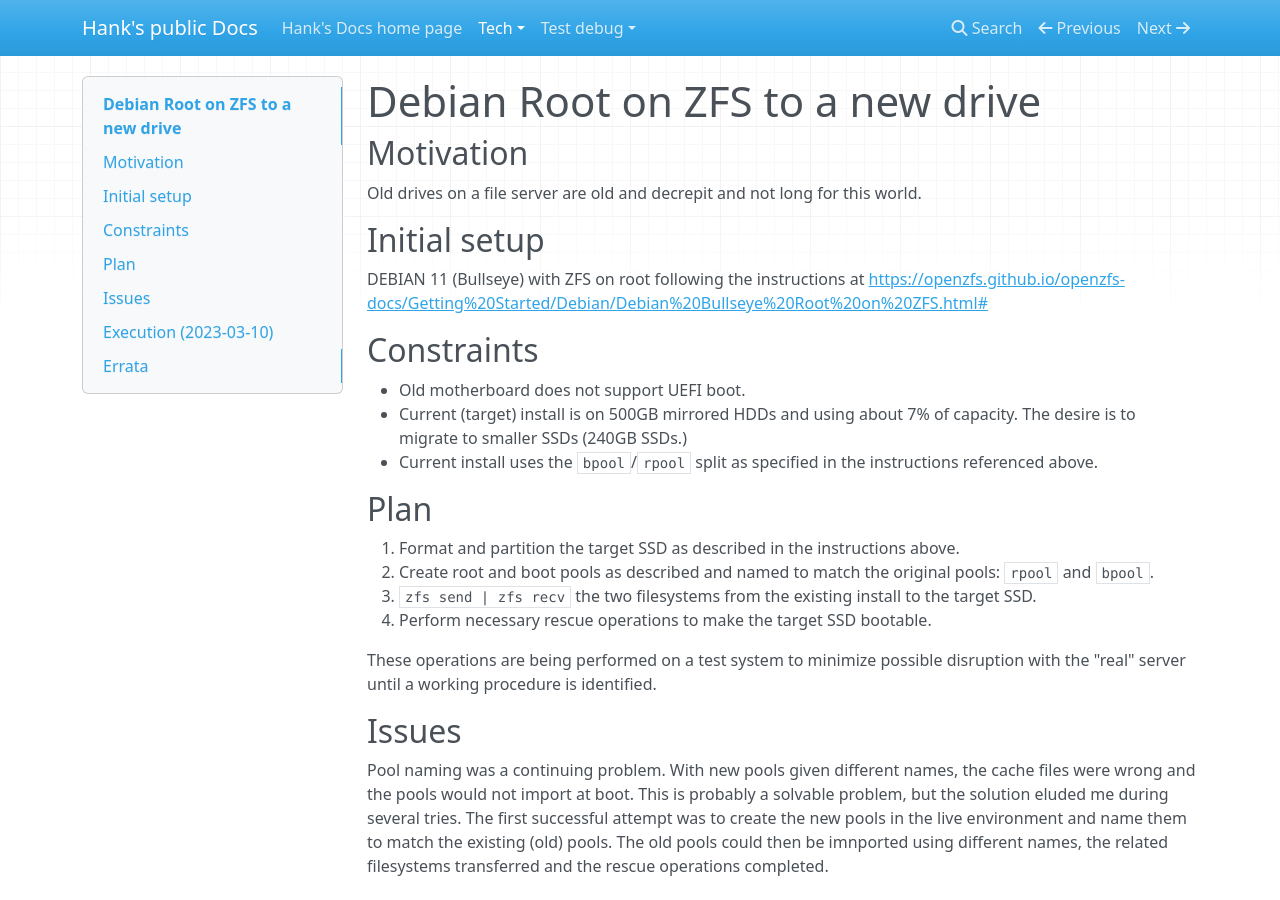
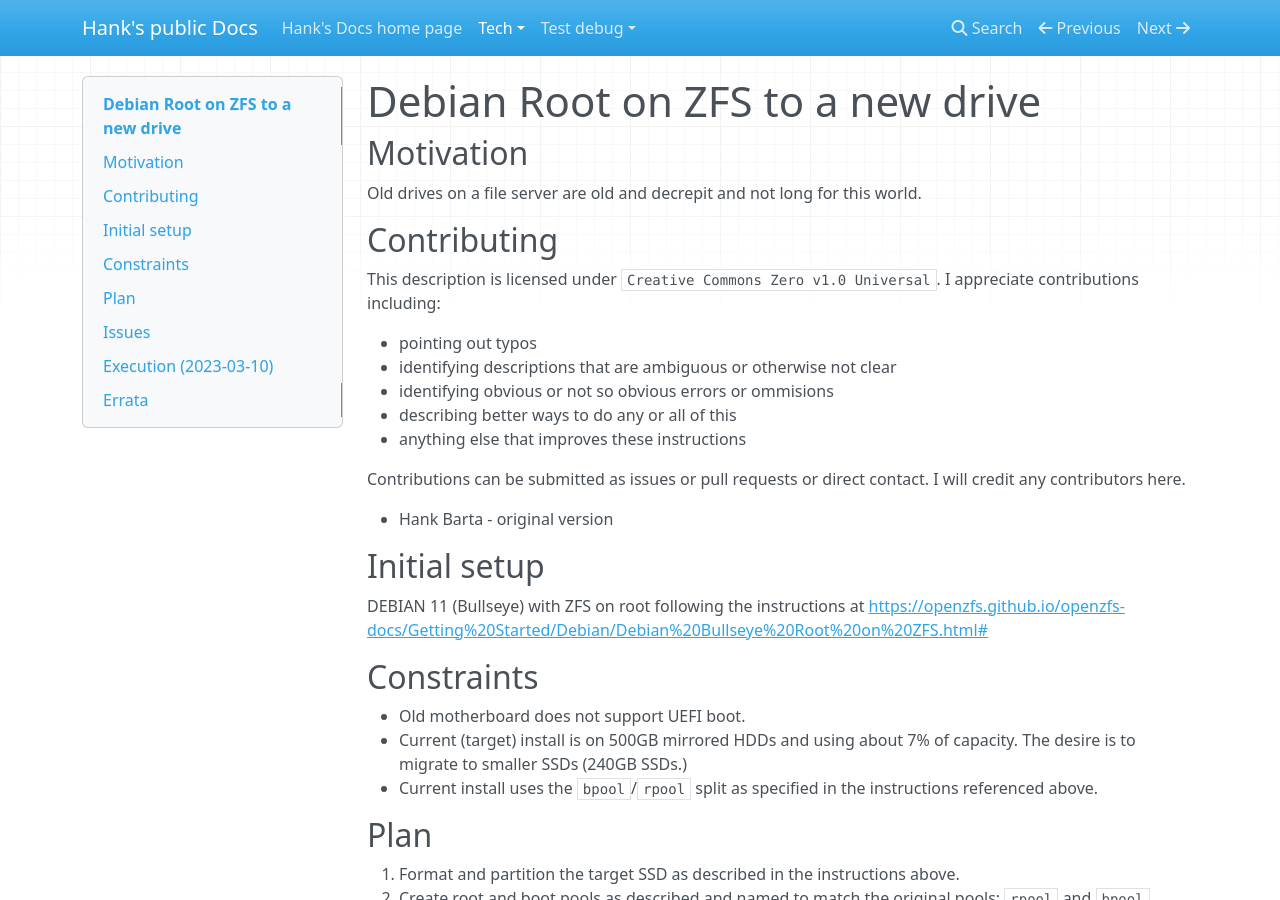
Before and after one commit to HankB/MkDocs-blog, an MkDocs documentation site: the page built from docs/tech/Debian_ZFS_on_root_to_a_new_drive.md, in a window 1280 px wide and 900 px high. Built offline with MkDocs 1.6.1, drawn with Linux system fonts in a browser that asks for light colours; nearby versions of some CDN libraries.

Commit message:
license, contributing

```diff
--- a/docs/tech/Debian_ZFS_on_root_to_a_new_drive.md
+++ b/docs/tech/Debian_ZFS_on_root_to_a_new_drive.md
@@ -3,6 +3,20 @@
 ## Motivation
 
 Old drives on a file server are old and decrepit and not long for this world.
+
+## Contributing
+
+This description is licensed under `Creative Commons Zero v1.0 Universal`. I appreciate contributions including:
+
+* pointing out typos
+* identifying descriptions that are ambiguous or otherwise not clear
+* identifying obvious or not so obvious errors or ommisions
+* describing better ways to do any or all of this
+* anything else that improves these instructions
+
+Contributions can be submitted as issues or pull requests or direct contact. I will credit any contributors here.
+
+* Hank Barta - original version
 
 ## Initial setup
 
```
